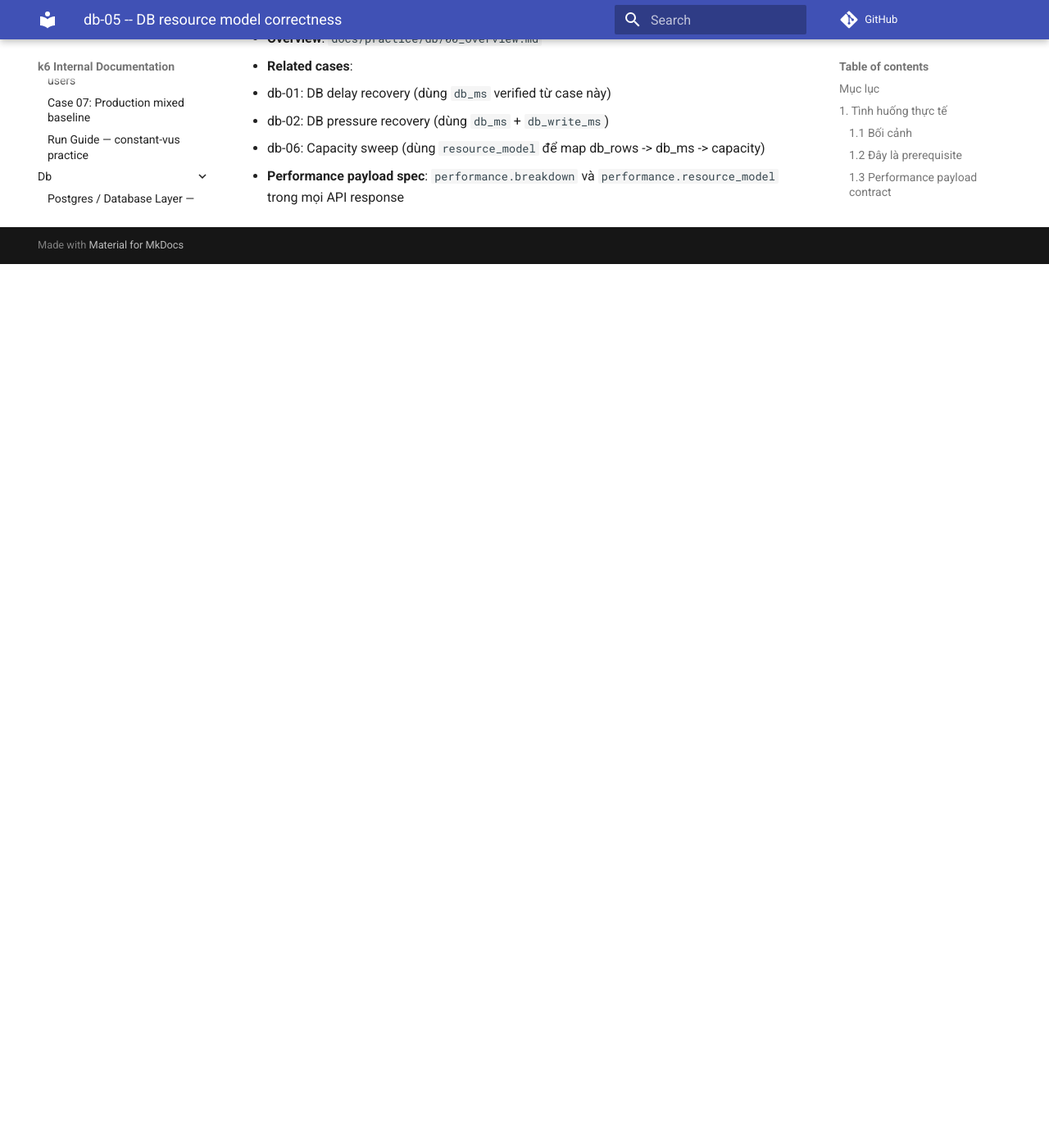
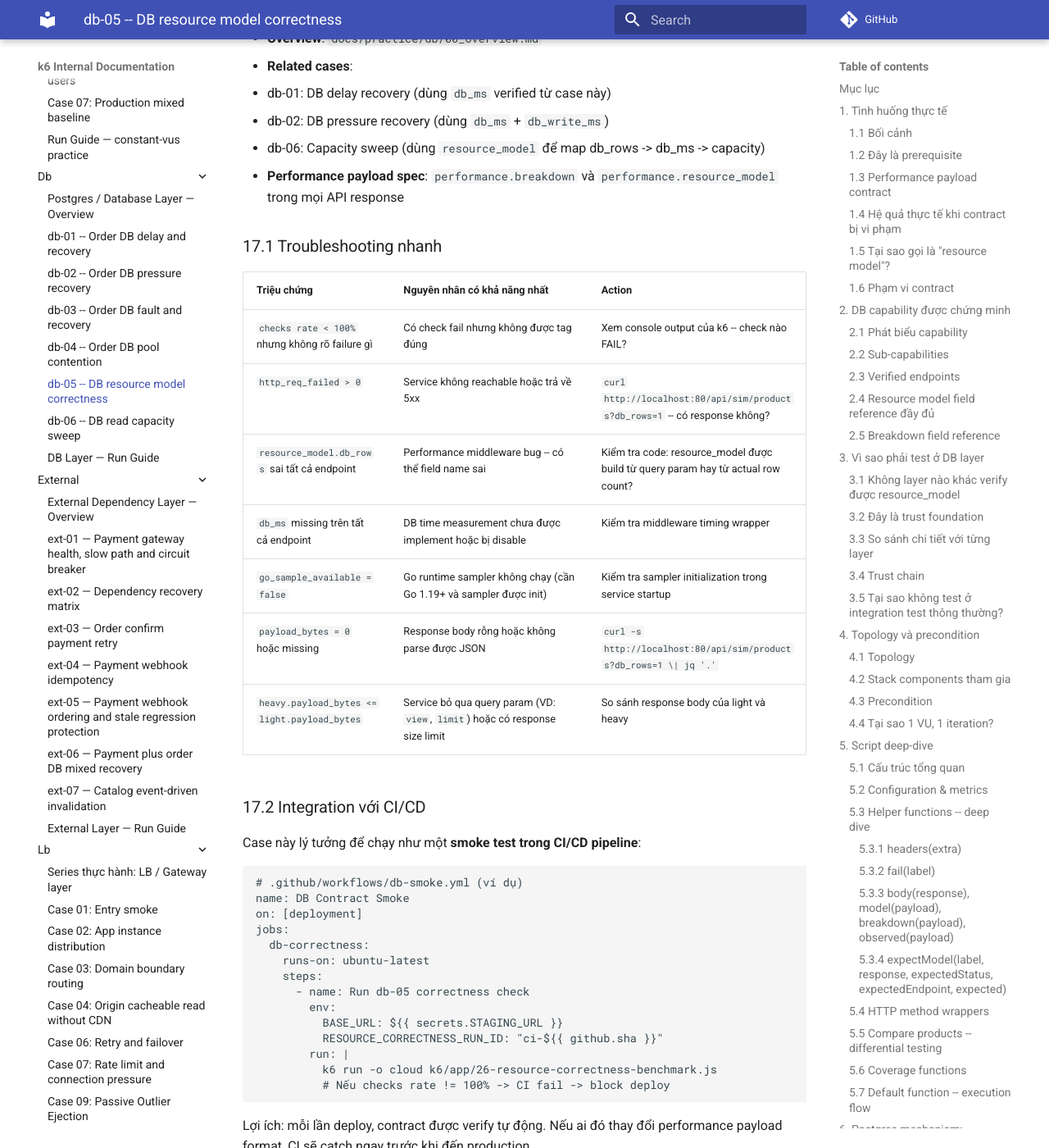
Before and after one commit to meomew-auto/markdown, an MkDocs documentation site: the page built from docs/practice/db/05_resource-db-correctness.md, in a window 1280 px wide and 1400 px high, scrolled down 36885 px. Shown: the whole window at 82% size. Built offline with MkDocs 1.6.1 and Material for MkDocs 9.7.7, drawn with Linux system fonts in a browser that asks for light colours; comment, search, counter and statistics services are not loaded; before the commit the page ends 37207 px from its top, so only the background shows below that; some of the changed text lies outside the part shown.

Commit message:
Update docs

````diff
--- a/docs/practice/db/05_resource-db-correctness.md
+++ b/docs/practice/db/05_resource-db-correctness.md
@@ -1483,3 +1483,58 @@ Không có spike bất thường -- đồ thị phẳng, đúng như mong đợi
   - db-02: DB pressure recovery (dùng `db_ms` + `db_write_ms`)
   - db-06: Capacity sweep (dùng `resource_model` để map db_rows -> db_ms -> capacity)
 - **Performance payload spec**: `performance.breakdown` và `performance.resource_model` trong mọi API response
+
+### 17.1 Troubleshooting nhanh
+
+| Triệu chứng | Nguyên nhân có khả năng nhất | Action |
+| --- | --- | --- |
+| `checks rate < 100%` nhưng không rõ failure gì | Có check fail nhưng không được tag đúng | Xem console output của k6 -- check nào FAIL? |
+| `http_req_failed > 0` | Service không reachable hoặc trả về 5xx | `curl http://localhost:80/api/sim/products?db_rows=1` -- có response không? |
+| `resource_model.db_rows` sai tất cả endpoint | Performance middleware bug -- có thể field name sai | Kiểm tra code: resource_model được build từ query param hay từ actual row count? |
+| `db_ms` missing trên tất cả endpoint | DB time measurement chưa được implement hoặc bị disable | Kiểm tra middleware timing wrapper |
+| `go_sample_available = false` | Go runtime sampler không chạy (cần Go 1.19+ và sampler được init) | Kiểm tra sampler initialization trong service startup |
+| `payload_bytes = 0` hoặc missing | Response body rỗng hoặc không parse được JSON | `curl -s http://localhost:80/api/sim/products?db_rows=1 \| jq '.'` |
+| `heavy.payload_bytes <= light.payload_bytes` | Service bỏ qua query param (VD: `view`, `limit`) hoặc có response size limit | So sánh response body của light và heavy |
+
+### 17.2 Integration với CI/CD
+
+Case này lý tưởng để chạy như một **smoke test trong CI/CD pipeline**:
+
+```yaml
+# .github/workflows/db-smoke.yml (ví dụ)
+name: DB Contract Smoke
+on: [deployment]
+jobs:
+  db-correctness:
+    runs-on: ubuntu-latest
+    steps:
+      - name: Run db-05 correctness check
+        env:
+          BASE_URL: ${{ secrets.STAGING_URL }}
+          RESOURCE_CORRECTNESS_RUN_ID: "ci-${{ github.sha }}"
+        run: |
+          k6 run -o cloud k6/app/26-resource-correctness-benchmark.js
+          # Nếu checks rate != 100% -> CI fail -> block deploy
+```
+
+Lợi ích: mỗi lần deploy, contract được verify tự động. Nếu ai đó thay đổi performance payload format, CI sẽ catch ngay trước khi đến production.
+
+### 17.3 Mối liên hệ với Observability
+
+`resource_model` và `breakdown` không chỉ dùng cho test -- chúng còn là **observability data** trong production:
+
+```text
+Trong production, mỗi response đều có performance payload.
+Nếu bạn log hoặc export các field này vào metrics system (Prometheus, Grafana):
+
+  - resource_model_db_rows: histogram của db_rows phân bố
+  - breakdown_db_ms: histogram của DB latency
+  - bottleneck: counter của bottleneck type
+
+Bạn có thể build dashboard real-time:
+  - "Endpoint nào đang có db_ms cao nhất?"
+  - "Bottleneck đang là db_ms hay cpu_ms?"
+  - "Phân bố db_rows có thay đổi sau deploy không?"
+
+db-05 verify rằng pipeline này hoạt động -- từ code -> response -> metrics system.
+```
````
Also changed, not shown: 1 other file.
